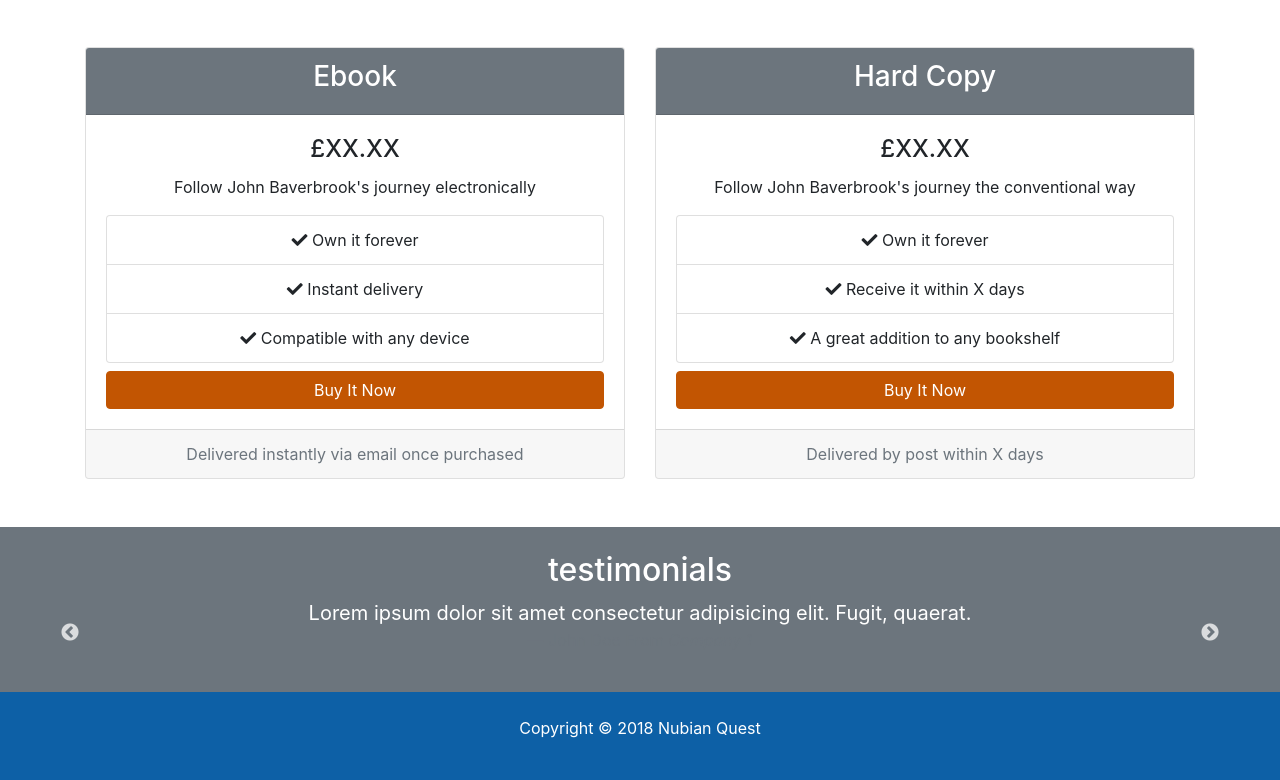
After one commit to bahij-youssef/nubian_quest, a Django app: page /shop in a window 1280 px wide. The commit adds this page. Shown: the part 257-1037 px from the top of the page. Run offline with Django 3.2, Linux system fonts and the light colour scheme; some libraries are stand-ins or nearby versions.

Commit message:
Added Shop and Contact pages. Made a few tweaks to base template as well as navbar. Added PostgreSQL settings.

```diff
--- a/nubian_quest/static/css/style.css
+++ b/nubian_quest/static/css/style.css
@@ -16,7 +16,7 @@ body {
 #home-heading {
   position: relative;
   min-height: 200px;
-  background: url('https://res.cloudinary.com/virtuestudios/image/upload/q_40,h_800,c_fit/v1541206389/nubian_quest/traveller.jpg') no-repeat center center fixed;
+  background: url('https://res.cloudinary.com/virtuestudios/image/upload/q_40,h_2000,c_fit/v1541206389/nubian_quest/traveller.jpg') no-repeat center center fixed;
   background-size: cover;
   text-align: center;
   color: #fff;
@@ -42,7 +42,7 @@ body {
 
 #page-header {
   height: 200px;
-  background: url('https://res.cloudinary.com/virtuestudios/image/upload/q_40,h_800,c_fit/v1541206373/nubian_quest/coverart.jpg') no-repeat center center fixed;
+  background: url('https://res.cloudinary.com/virtuestudios/image/upload/q_40,h_2000,c_fit/v1541206373/nubian_quest/coverart.jpg') no-repeat center center fixed;
   background-size: cover;
   color: #fff;
   border-bottom: 1px #eee solid;
--- a/nubian_quest/static/js/main.js
+++ b/nubian_quest/static/js/main.js
@@ -13,6 +13,13 @@
   $(this).ekkoLightbox();
 });
 
+// Testimonials Slider
+$('.slider').slick({
+  infinite: true,
+  slideToShow: 1,
+  slideToScroll: 1
+});
+
 // Video Play
 $(function () {
   // Auto play modal video
--- a/pages/urls.py
+++ b/pages/urls.py
@@ -5,4 +5,6 @@ from . import views
 urlpatterns = [
     path('', views.index, name='index'),
     path('about', views.about, name='about'),
+    path('shop', views.shop, name='shop'),
+    path('contact', views.contact, name='contact'),
 ]
--- a/pages/views.py
+++ b/pages/views.py
@@ -10,18 +10,33 @@ cloudinary.config(
 def index(request):
 
     context = {
-        'book': cloudinary.CloudinaryImage('nubian_quest/book.png').build_url(secure=True, quality=20),
-        'image3': cloudinary.CloudinaryImage('nubian_quest/image3.jpg').build_url(secure=True, quality=20, height=800, crop='fit'),
-        'image1_original': cloudinary.CloudinaryImage('nubian_quest/image1_original.jpg').build_url(secure=True, quality=20, height=800, crop='fit'),
-        'image2_original': cloudinary.CloudinaryImage('nubian_quest/image2_original.jpg').build_url(secure=True, quality=20, height=800, crop='fit'),
-        'image7': cloudinary.CloudinaryImage('nubian_quest/image7.jpg').build_url(secure=True, quality=20, height=800, crop='fit'),
-        'image4': cloudinary.CloudinaryImage('nubian_quest/image4.jpg').build_url(secure=True, quality=20, height=800, crop='fit'),
-        'image5': cloudinary.CloudinaryImage('nubian_quest/image5.jpg').build_url(secure=True, quality=20, height=800, crop='fit'),
-        'image8': cloudinary.CloudinaryImage('nubian_quest/image8.jpg').build_url(secure=True, quality=20, height=800, crop='fit'),
+        'book': cloudinary.CloudinaryImage('nubian_quest/book.png').build_url(secure=True, quality=60),
+        'image3': cloudinary.CloudinaryImage('nubian_quest/image3.jpg').build_url(secure=True, quality=60, height=800, crop='fit', fetch_format='auto'),
+        'image1_original': cloudinary.CloudinaryImage('nubian_quest/image1_original.jpg').build_url(secure=True, quality=60, height=800, crop='fit', fetch_format='auto'),
+        'image2_original': cloudinary.CloudinaryImage('nubian_quest/image2_original.jpg').build_url(secure=True, quality=60, height=800, crop='fit', fetch_format='auto'),
+        'image7': cloudinary.CloudinaryImage('nubian_quest/image7.jpg').build_url(secure=True, quality=60, height=800, crop='fit', fetch_format='auto'),
+        'image4': cloudinary.CloudinaryImage('nubian_quest/image4.jpg').build_url(secure=True, quality=60, height=800, crop='fit', fetch_format='auto'),
+        'image5': cloudinary.CloudinaryImage('nubian_quest/image5.jpg').build_url(secure=True, quality=60, height=800, crop='fit', fetch_format='auto'),
+        'image8': cloudinary.CloudinaryImage('nubian_quest/image8.jpg').build_url(secure=True, quality=60, height=800, crop='fit', fetch_format='auto'),
     }
 
     return render(request, 'pages/index.html', context)
 
 
 def about(request):
-    return render(request, 'pages/about.html')
+
+    context = {
+        'book': cloudinary.CloudinaryImage('nubian_quest/book.png').build_url(secure=True, quality=40),
+        'author': cloudinary.CloudinaryImage('nubian_quest/author.jpg').build_url(secure=True, quality=40),
+    }
+
+    return render(request, 'pages/about.html', context)
+
+
+def shop(request):
+
+    return render(request, 'pages/shop.html')
+
+
+def contact(request):
+    return render(request, 'pages/contact.html')
--- a/templates/base.html
+++ b/templates/base.html
@@ -7,12 +7,13 @@
   <meta charset="UTF-8">
   <meta name="viewport" content="width=device-width, initial-scale=1.0">
   <meta http-equiv="X-UA-Compatible" content="ie=edge">
+  {% block extra-link %}{% endblock %}
   <link rel="stylesheet" href="{% static 'css/all.css' %}">
   <link rel="stylesheet" href="{% static 'css/bootstrap.min.css' %}">
   <link rel="stylesheet" href="{% static 'css/lightbox.css' %}" />
   <link rel="stylesheet" href="{% static 'css/ekko-lightbox.css' %}" />
   <link rel="stylesheet" href="{% static 'css/style.css' %}">
-  <title>Nubian Quest</title>
+  <title>{% block title %}Nubian Quest{% endblock %}</title>
 </head>
 
 <body>
@@ -31,7 +32,9 @@
 <script src="{% static 'js/bootstrap.bundle.min.js' %}"></script>
 <script src="{% static 'js/lightbox.min.js' %}"></script>
 <script src="{% static 'js/ekko-lightbox.min.js' %}"></script>
+{% block extra-script %}{% endblock %}
 <script src="{% static 'js/main.js' %}"></script>
+
 
 </body>
 </html>
--- /dev/null
+++ b/templates/pages/shop.html
@@ -0,0 +1,131 @@
+{% extends 'base.html' %}
+
+{% block extra-link %}
+    <link rel="stylesheet" href="https://cdnjs.cloudflare.com/ajax/libs/slick-carousel/1.9.0/slick.css" />
+    <link rel="stylesheet" href="https://cdnjs.cloudflare.com/ajax/libs/slick-carousel/1.9.0/slick-theme.css" />
+{% endblock %}
+
+{% block title %}Shop{% endblock %}
+
+{% block content %}
+
+<!-- PAGE HEADER -->
+<header id="page-header">
+  <div class="container">
+    <div class="row">
+      <div class="col-md-6 m-auto text-center">
+        <h1>The Book Shop</h1>
+        <p>The adventure starts right here.</p>
+      </div>
+    </div>
+  </div>
+</header>
+
+<!-- SERVICES SECTION -->
+<section id="services" class="py-5">
+  <div class="container">
+    <div class="row">
+      <div class="col-md-6">
+        <div class="card text-center">
+          <div class="card-header bg-dark text-white">
+            <h3>Ebook</h3>
+          </div>
+          <div class="card-body">
+            <h4 class="card-title">£XX.XX</h4>
+            <p class="card-text">Follow John Baverbrook's journey electronically</p>
+            <ul class="list-group">
+              <li class="list-group-item">
+                <i class="fas fa-check"></i> Own it forever
+              </li>
+              <li class="list-group-item">
+                <i class="fas fa-check"></i> Instant delivery
+              </li>
+              <li class="list-group-item">
+                <i class="fas fa-check"></i> Compatible with any device
+              </li>
+            </ul>
+            <a href="#" class="btn btn-danger btn-block mt-2">Buy It Now</a>
+          </div>
+          <div class="card-footer text-muted">
+            Delivered instantly via email once purchased
+          </div>
+        </div>
+      </div>
+      <div class="col-md-6">
+        <div class="card text-center">
+          <div class="card-header bg-dark text-white">
+            <h3>Hard Copy</h3>
+          </div>
+          <div class="card-body">
+            <h4 class="card-title">£XX.XX</h4>
+            <p class="card-text">Follow John Baverbrook's journey the conventional way</p>
+            <ul class="list-group">
+              <li class="list-group-item">
+                <i class="fas fa-check"></i> Own it forever
+              </li>
+              <li class="list-group-item">
+                <i class="fas fa-check"></i> Receive it within X days
+              </li>
+              <li class="list-group-item">
+                <i class="fas fa-check"></i> A great addition to any bookshelf
+              </li>
+            </ul>
+            <a href="#" class="btn btn-danger btn-block mt-2">Buy It Now</a>
+          </div>
+          <div class="card-footer text-muted">
+            Delivered by post within X days
+          </div>
+        </div>
+      </div>
+    </div>
+  </div>
+</section>
+
+<!-- TESTIMONIALS -->
+<section id="testimonials" class="p-4 bg-dark text-white">
+  <div class="container">
+    <h2 class="text-center">testimonials</h2>
+    <div class="row text-center">
+      <div class="col">
+        <div class="slider">
+          <div>
+            <blockquote class="blockquote">
+              <p class="mb-0">
+                Lorem ipsum dolor sit amet consectetur adipisicing elit. Fugit, quaerat.
+              </p>
+              <footer class="blockquote-footer">John Doe From
+                <cite title="Company 1">Company 1</cite>
+              </footer>
+            </blockquote>
+          </div>
+          <div>
+            <blockquote class="blockquote">
+              <p class="mb-0">
+                Lorem ipsum dolor sit amet consectetur adipisicing elit. Fugit, quaerat.
+              </p>
+              <footer class="blockquote-footer">Sam Smith From
+                <cite title="Company 2">Company 2</cite>
+              </footer>
+            </blockquote>
+          </div>
+          <div>
+            <blockquote class="blockquote">
+              <p class="mb-0">
+                Lorem ipsum dolor sit amet consectetur adipisicing elit. Fugit, quaerat.
+              </p>
+              <footer class="blockquote-footer">Meghan Williams From
+                <cite title="Company 3">Company 3</cite>
+              </footer>
+            </blockquote>
+          </div>
+        </div>
+      </div>
+    </div>
+  </div>
+</section>
+
+{% endblock %}
+
+{% block extra-script %}
+    <script src="https://cdnjs.cloudflare.com/ajax/libs/slick-carousel/1.9.0/slick.js"></script>
+{% endblock %}
```
Also changed, not shown: nubian_quest/settings.py (+5 -2 lines), templates/pages/about.html (+78 -1 lines), templates/pages/contact.html (added, +83 -0 lines), templates/partials/_navbar.html (+27 -7 lines). Lines whose indentation alone changed are shown as unchanged.
